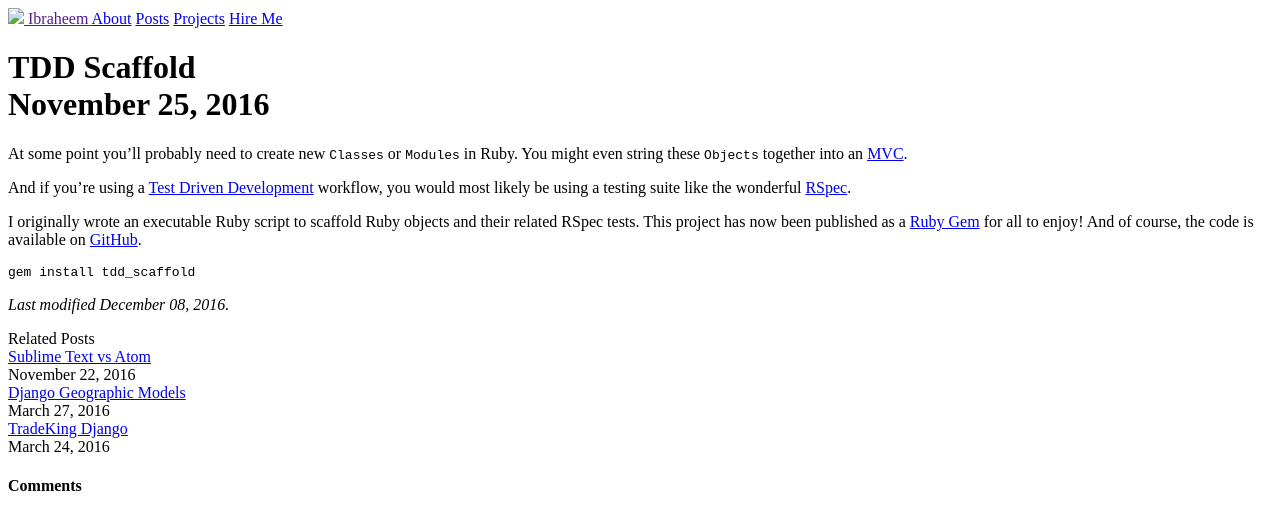
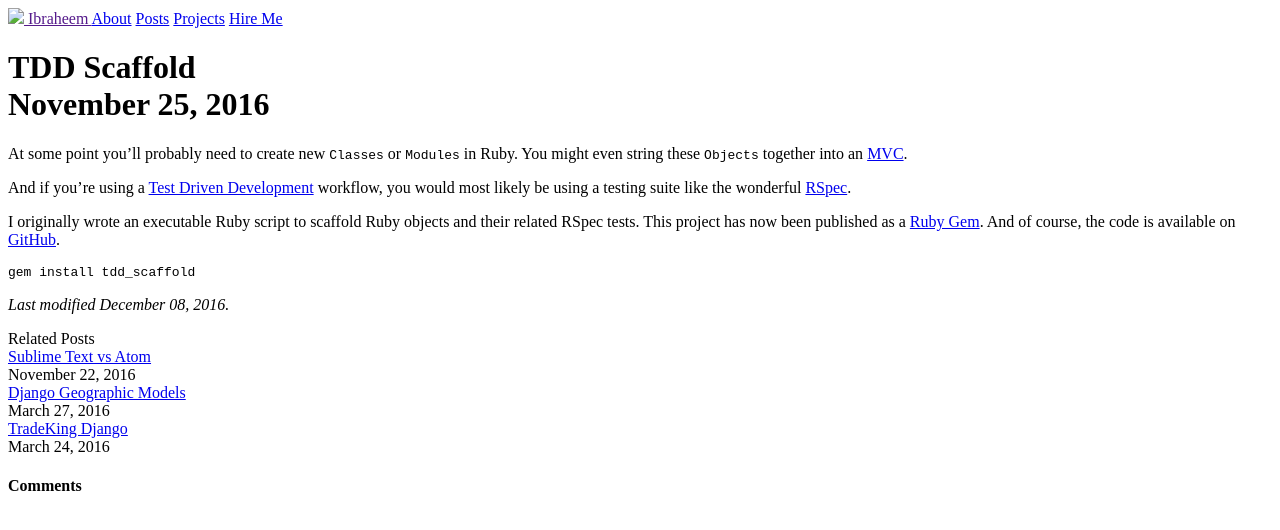
Before and after one commit to ibraheem4/ibraheem4.github.io, a Jekyll site: the page built from _posts/2016-11-25-TDD-Scaffold.md, in a window 1280 px wide. Shown: the top 530 px of the page. Built offline with Jekyll 4.4.1, drawn with Linux system fonts in a browser that asks for light colours; nearby versions of some CDN libraries; some web fonts are replaced; library files that are not in the unit come from our copies.

Commit message:
Update post for grammar

````diff
--- a/_posts/2016-11-25-TDD-Scaffold.md
+++ b/_posts/2016-11-25-TDD-Scaffold.md
@@ -12,7 +12,7 @@ At some point you'll probably need to create new `Classes` or `Modules` in Ruby.
 
 And if you're using a [Test Driven Development](https://en.wikipedia.org/wiki/Test-driven_development) workflow, you would most likely be using a testing suite like the wonderful [RSpec](http://rspec.info/).
 
-I originally wrote an executable Ruby script to scaffold Ruby objects and their related RSpec tests.  This project has now been published as a [Ruby Gem](https://rubygems.org/gems/tdd_scaffold) for all to enjoy!  And of course, the code is available on [GitHub](https://github.com/ibraheem4/tdd_scaffold).
+I originally wrote an executable Ruby script to scaffold Ruby objects and their related RSpec tests.  This project has now been published as a [Ruby Gem](https://rubygems.org/gems/tdd_scaffold).  And of course, the code is available on [GitHub](https://github.com/ibraheem4/tdd_scaffold).
 
 ```ruby
 gem install tdd_scaffold
````
Also changed, not shown: 1 other file.
